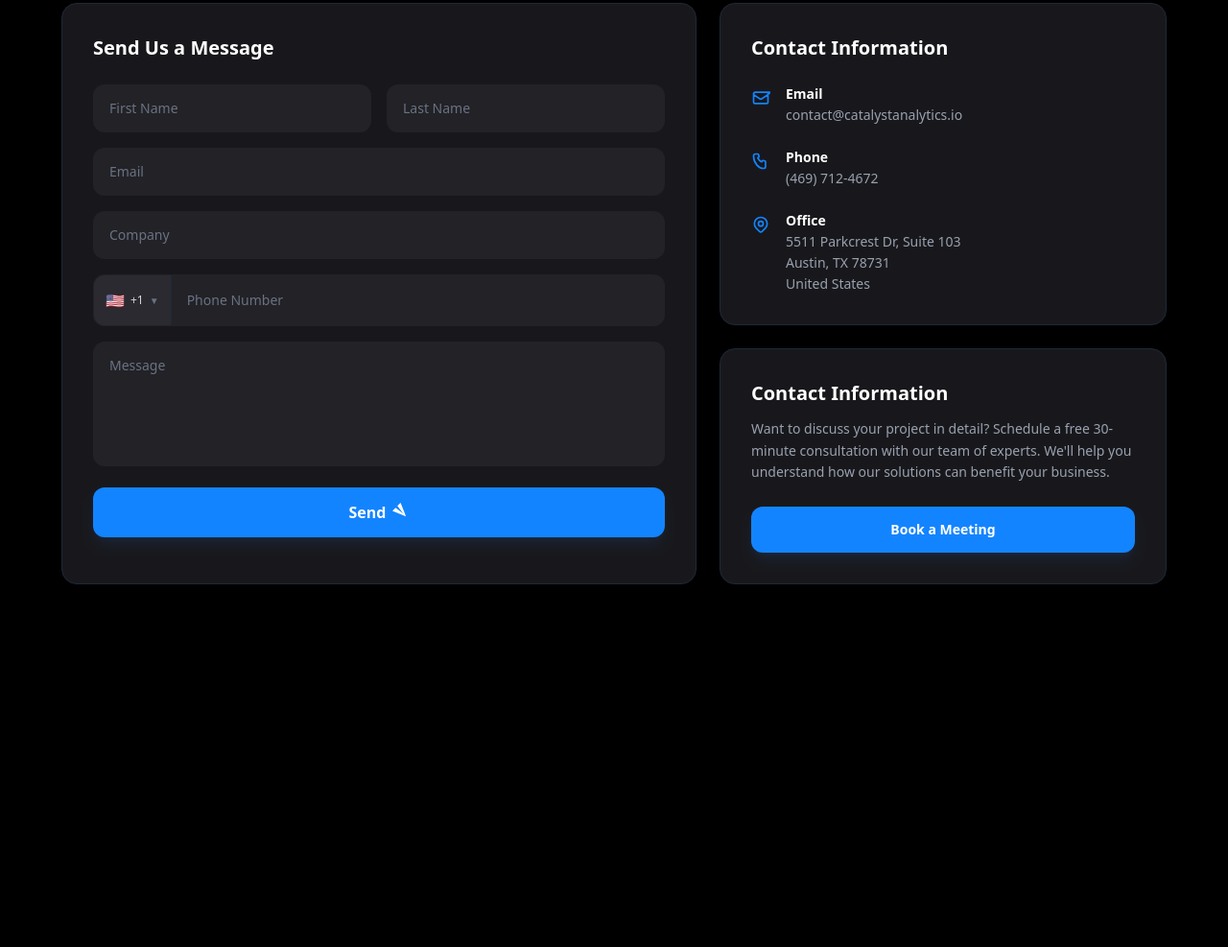
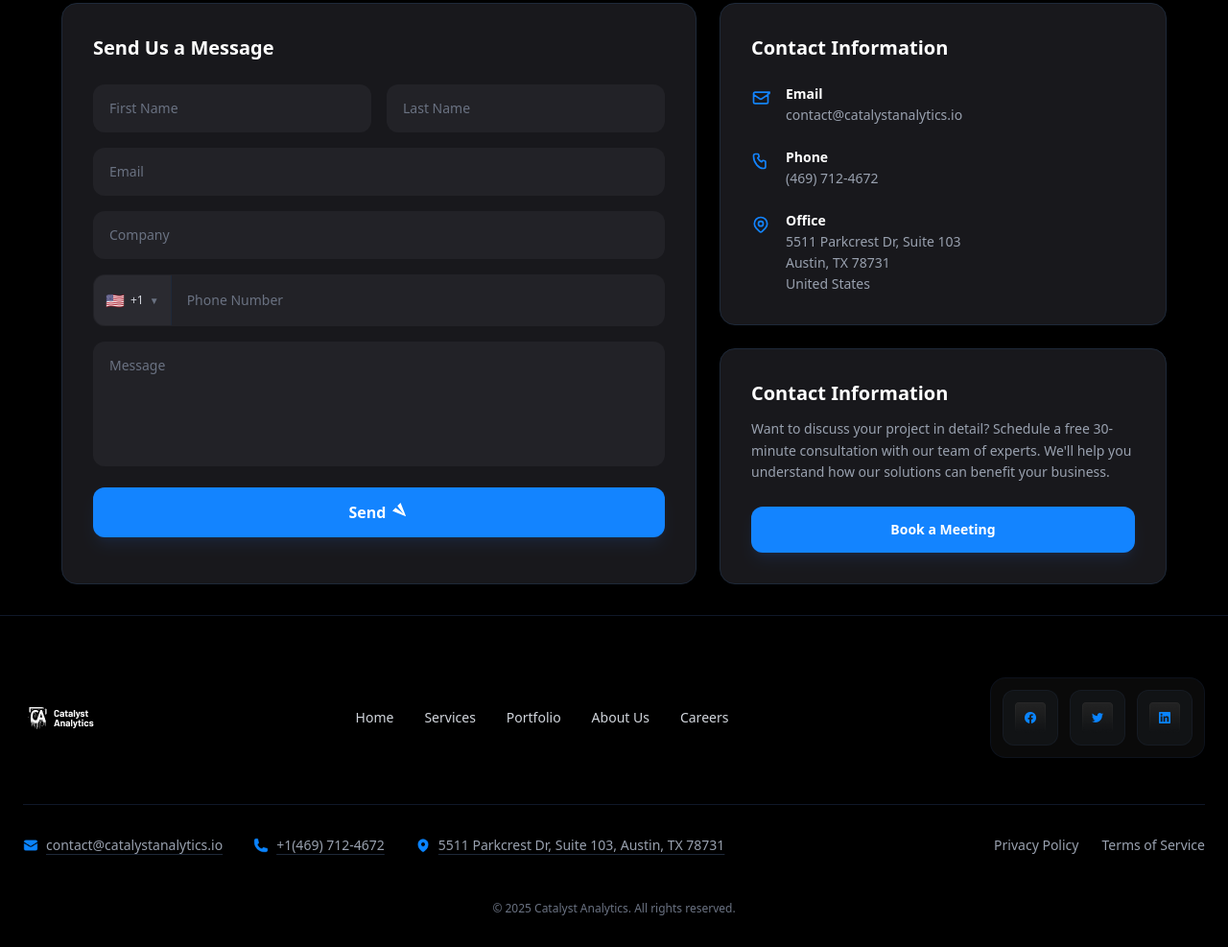
Before and after one commit to kabirovabdullo60-dot/exam-3, a website: page src/page4.html in a window 1280 px wide. Shown: the part 635-1622 px from the top of the page at 96% size. Before the commit the page ends 1276 px from the top, so only its background shows below. Drawn offline with Linux system fonts and the light colour scheme.

Commit message:
the footer of the page4

```diff
--- a/src/page4.html
+++ b/src/page4.html
@@ -195,5 +195,65 @@ We’re here to help.            </div>
     </div>
 
 </div>
+
+<footer class=" text-white pt-16 pb-8 px-6 font-sans border-t border-gray-900">
+    <div class="max-w-7xl mx-auto">
+
+        <div class="flex flex-col lg:flex-row lg:items-center lg:justify-between gap-8 pb-12">
+
+            <div class="flex items-center space-x-2">
+                <img src="./images/Logo (6).png" alt="" class="h-8 w-auto">
+            </div>
+
+            <nav class="flex flex-wrap items-center gap-x-8 gap-y-4 text-sm font-medium text-gray-300">
+                <a href="./index.html" target="_blank" class="hover:text-white transition">Home</a>
+                <a href="./page1.html " target="_blank" class="hover:text-white transition">Services</a>
+                <a href="./page2.html" target="_blank" class="hover:text-white transition">Portfolio</a>
+                <a href="./page3.html" target="_blank" class="hover:text-white transition">About Us</a>
+                <a href="./page4.html" target="_blank" class="hover:text-white transition">Careers</a>
+            </nav>
+
+            <div class="flex items-center space-x-3 bg-[#0a0a0a] p-3 rounded-2xl border border-gray-900/60 w-fit">
+                <a href="#" class="bg-[#111315] hover:bg-gray-800 p-3 rounded-xl border border-gray-800/40 block transition">
+                    <img src="./images/Button.png" alt="" class="w-8">
+                </a>
+                <a href="#" class="bg-[#111315] hover:bg-gray-800 p-3 rounded-xl border border-gray-800/40 block transition">
+                    <img src="./images/Button (1).png" alt="" class="w-8">
+                </a>
+                <a href="#" class="bg-[#111315] hover:bg-gray-800 p-3 rounded-xl border border-gray-800/40 block transition">
+                    <img src="./images/Button (2).png" alt="" class="w-8">
+                </a>
+            </div>
+        </div>
+
+        <div class="flex flex-col lg:flex-row lg:items-center lg:justify-between gap-6 pt-8 border-t border-gray-900 text-sm text-gray-400">
+
+            <div class="flex flex-col md:flex-row md:items-center gap-y-3 gap-x-8">
+                <div class="flex items-center space-x-2">
+                    <img src="./images/Icon.png" alt="" class="w-4 h-4 object-contain text-[#1d4ed8]">
+                    <a class="hover:text-white transition underline underline-offset-4 decoration-gray-800">contact@catalystanalytics.io</a>
+                </div>
+                <div class="flex items-center space-x-2">
+                    <img src="./images/Icon (1).png" alt="" class="w-4 h-4 object-contain text-[#1d4ed8]">
+                    <a href="tel:+992931005905" class="hover:text-white transition underline underline-offset-4 decoration-gray-800">+1(469) 712-4672</a>
+                </div>
+                <div class="flex items-center space-x-2">
+                    <img src="./images/Icon (2).png" alt="Location" class="w-4 h-4 object-contain text-[#1d4ed8]">
+                    <span class="underline underline-offset-4 decoration-gray-800">5511 Parkcrest Dr, Suite 103, Austin, TX 78731</span>
+                </div>
+            </div>
+
+            <div class="flex items-center space-x-6">
+                <a href="#" class="hover:text-white transition">Privacy Policy</a>
+                <a href="#" class="hover:text-white transition">Terms of Service</a>
+            </div>
+        </div>
+
+        <div class="text-center text-xs text-gray-500 pt-12">
+            © 2025 Catalyst Analytics. All rights reserved.
+        </div>
+
+    </div>
+</footer>
 </body>
 </html>
```
